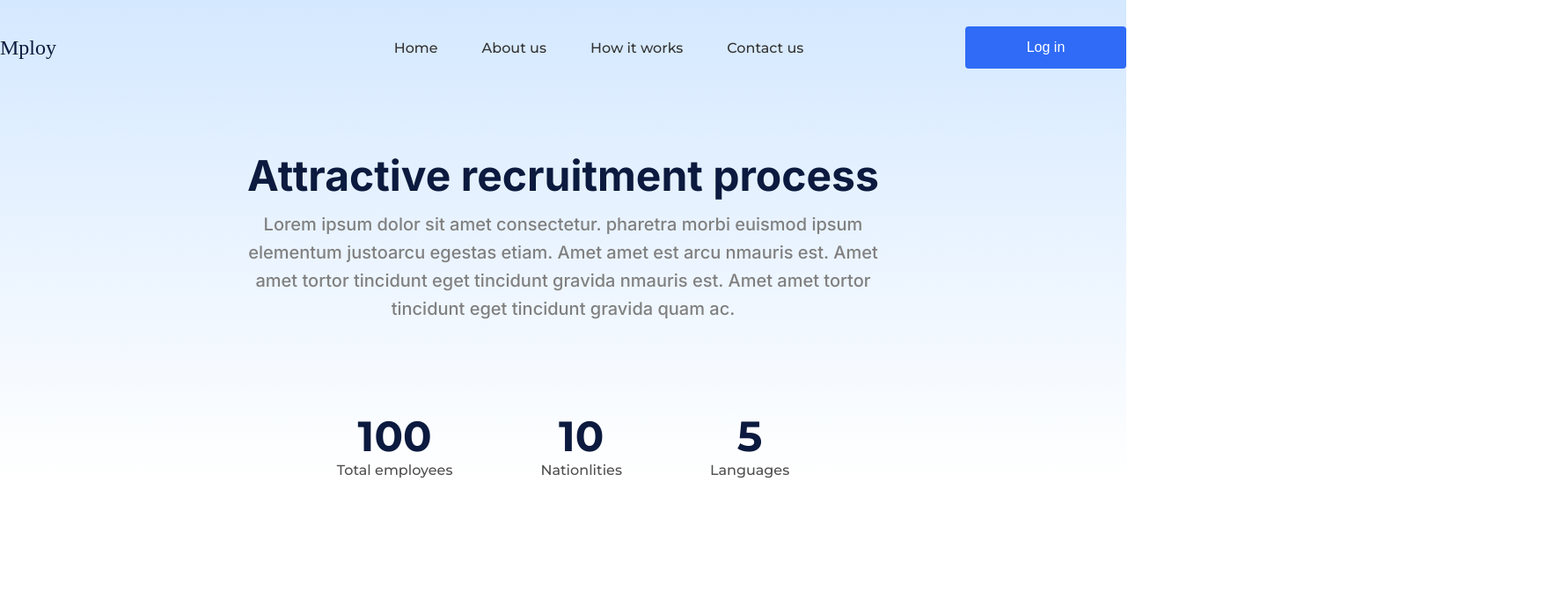
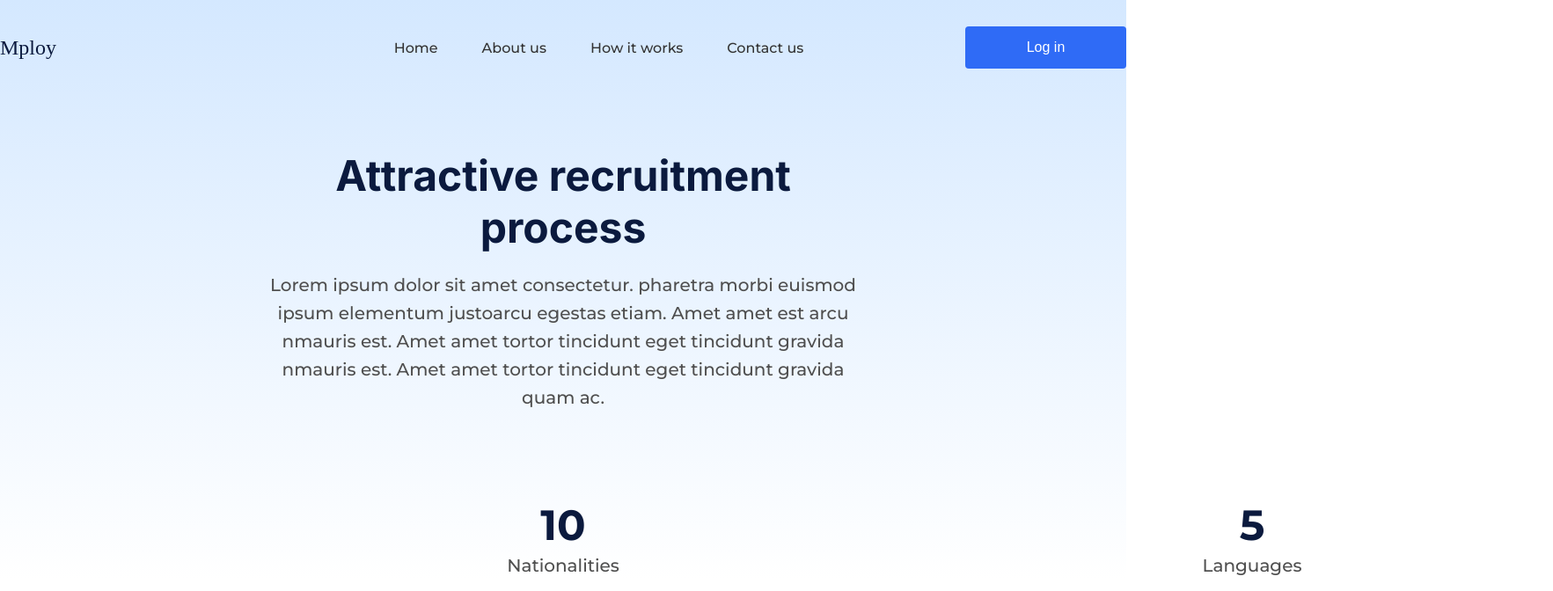
Before and after one commit to jerahmeel200/Mploy, a Next.js app: page /about in a window 1280 px wide. Shown: the top 672 px of the page at 88% size, 1765 px wide, since content can reach past the window. Built offline with nearby package versions, Linux system fonts and the light colour scheme; a web font is replaced by a local one.

Commit message:
feat: made some fixes

```diff
--- a/src/component/aboutPage/aboutStats/AboutStats.jsx
+++ b/src/component/aboutPage/aboutStats/AboutStats.jsx
@@ -1,27 +1,48 @@
-import React from "react";
+"use client";
+
+import React, { useState } from "react";
+import Counter from "../../../reuse/Counter";
 import styles from "./aboutStats.module.css";
+
 const AboutStats = () => {
   const stats = [
     {
-      amount: "100",
-      details: " Total employees",
+      initialValue: 0,
+      targetValue: 100,
+      step: 1,
+      intervalDuration: 100,
+      details: "Total employees",
     },
     {
-      amount: "10",
-      details: "Nationlities",
+      initialValue: 0,
+      targetValue: 10,
+      step: 1,
+      intervalDuration: 200,
+      details: "Nationalities",
     },
     {
-      amount: "5",
+      initialValue: 0,
+      targetValue: 5,
+      step: 1,
+      intervalDuration: 300,
       details: "Languages",
     },
   ];
+
   return (
     <div className={styles.container}>
       <div className="main">
         <div className={styles.wrapper}>
-          {stats.map((item) => (
-            <div className={styles.stats}>
-              <h1>{item.amount}</h1>
+          {stats.map((item, index) => (
+            <div className={styles.stats} key={index}>
+              <h1>
+                <Counter
+                  initialValue={item.initialValue}
+                  targetValue={item.targetValue}
+                  step={item.step}
+                  intervalDuration={item.intervalDuration}
+                />
+              </h1>
               <p>{item.details}</p>
             </div>
           ))}
--- a/src/component/aboutPage/aboutStats/aboutStats.module.css
+++ b/src/component/aboutPage/aboutStats/aboutStats.module.css
@@ -18,9 +18,11 @@
   font-family: "montserrat", serif;
 }
 .stats p {
+  width: 683px;
+  /* width: 100%; */
   color: rgba(79, 79, 79, 1);
   font-weight: 500;
-  font-size: 16px;
-  line-height: 17.5px;
+  font-size: 20px;
+  line-height: 32px;
   font-family: "montserrat", serif;
 }
--- a/src/component/aboutPage/getStarted/getStarted.module.css
+++ b/src/component/aboutPage/getStarted/getStarted.module.css
@@ -31,6 +31,7 @@
   font-family: "montserrat" serif;
   color: rgba(11, 26, 62, 1);
   width: 100%;
+  margin-bottom: 20px;
 }
 
 .desc {
--- a/src/component/aboutPage/hero/Hero.jsx
+++ b/src/component/aboutPage/hero/Hero.jsx
@@ -14,14 +14,22 @@ const Hero = () => {
       >
         <div className="main">
           <div className={styles.post}>
-            <div className={styles.textContainer}>
+            <div
+              className={styles.textContainer}
+              style={{
+                width: "100%",
+                maxWidth: "683px",
+              }}
+            >
               <h1 className={styles.title}>Attractive recruitment process</h1>
+            </div>
+            <div>
               <p className={styles.desc}>
                 Lorem ipsum dolor sit amet consectetur. pharetra morbi euismod
                 ipsum elementum justoarcu egestas etiam. Amet amet est arcu
                 nmauris est. Amet amet tortor tincidunt eget tincidunt gravida
                 nmauris est. Amet amet tortor tincidunt eget tincidunt gravida
-                quam ac.{" "}
+                quam ac.
               </p>
             </div>
           </div>
--- a/src/component/aboutPage/hero/hero.module.css
+++ b/src/component/aboutPage/hero/hero.module.css
@@ -19,6 +19,7 @@
   flex-direction: column;
   align-items: center;
   justify-content: center;
+  align-items: center;
   /* align-items: center; */
   /* gap: 50px; */
   /* padding: 30px 10px 30px 40px; */
@@ -27,14 +28,20 @@
   font-weight: 700;
   font-size: 48px;
   color: rgba(11, 26, 62, 1);
-  margin-bottom: 10px;
+  margin-bottom: 20px;
+  letter-spacing: -20%;
 }
 .desc {
-  text-align: center;
+  /* text-align: center; */
   font-size: 20px;
   line-height: 32px;
-  width: 580px;
-  min-width: 100%;
+  width: 100%;
+  max-width: 683px;
+  width: 100%;
   font-weight: 500;
-  color: gray;
+  color: rgba(79, 79, 79, 1);
+  font-family: "Montserrat", sans-serif;
 }
+/* .textContainer {
+  width: 748px;
+} */
--- a/src/component/contactPage/contact/contact.module.css
+++ b/src/component/contactPage/contact/contact.module.css
@@ -14,6 +14,7 @@
 }
 
 .title {
+  margin-bottom: 20px;
   color: rgba(11, 26, 62, 1);
   font-size: 40px;
   font-weight: 600;
--- a/src/component/footer/footer.module.css
+++ b/src/component/footer/footer.module.css
@@ -4,7 +4,7 @@
   right: 0;
 }
 .container {
-  padding: 30px 0px;
+  padding: 50px 0px;
   display: flex;
   /* align-items: center; */
   /* justify-content: space-between; */
--- a/src/component/landingPage/campaign/Campaign.jsx
+++ b/src/component/landingPage/campaign/Campaign.jsx
@@ -34,7 +34,7 @@ const Campaign = () => {
             </p>
           </div>
           <div className={styles.imgContainer}>
-            <img src="/campaign.png" alt="" className={styles.image} />
+            <img src="/board3.png" alt="" className={styles.image} />
           </div>
         </div>
       </div>
--- a/src/component/landingPage/hero/Hero.jsx
+++ b/src/component/landingPage/hero/Hero.jsx
@@ -26,7 +26,7 @@ const Hero = () => {
             </div>
           </div>
           <div className={styles.imgContainer}>
-            <img src="/heroImg.png" alt="" className={styles.image} />
+            <img src="/hero.png" alt="" className={styles.image} />
           </div>
         </div>
       </div>
--- a/src/component/landingPage/hero/hero.module.css
+++ b/src/component/landingPage/hero/hero.module.css
@@ -58,10 +58,12 @@
 }
 
 .postDesc {
+  font-weight: 500;
   margin-top: 20px;
   font-size: 20px;
   font-family: "Montserrat", sans-serif;
   line-height: 30px;
+  color: rgba(79, 79, 79, 1);
 }
 
 .btn button {
--- a/src/reuse/Counter.jsx
+++ b/src/reuse/Counter.jsx
@@ -1,3 +1,5 @@
+"use client";
+
 import React, { useState, useEffect } from "react";
 
 const Counter = ({ initialValue, targetValue, step, intervalDuration }) => {
```
Also changed, not shown: src/component/contactPage/contact/Contact.jsx (+8 -0 lines), public/board3.png (added), public/hero.png (added).
